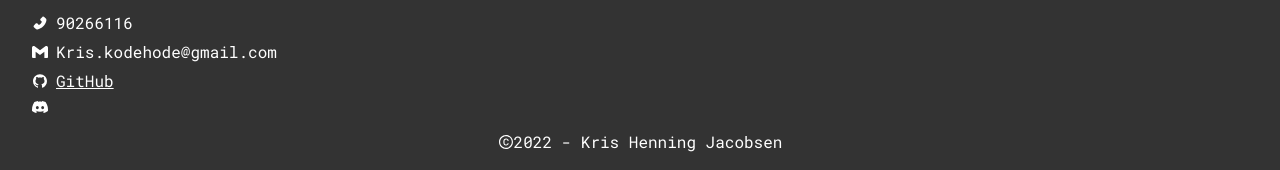
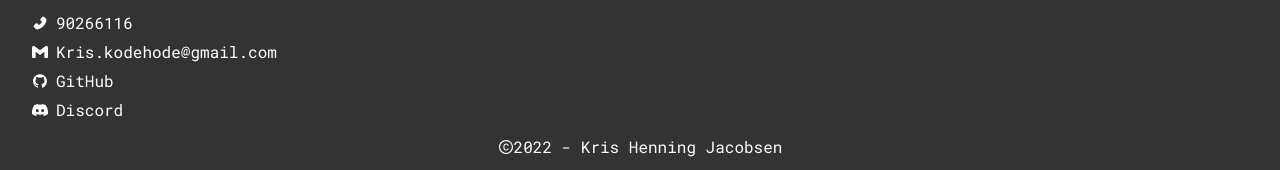
Before and after one commit to kris-kodehode/portfolio, a React (Create React App) app: page / in a window 1280 px wide. Shown: the part 657-827 px from the top of the page. Built offline with nearby package versions, Linux system fonts and the light colour scheme.

Commit message:
jksdngsgn

```diff
--- a/src/components/Footer.jsx
+++ b/src/components/Footer.jsx
@@ -1,31 +1,40 @@
 import React from "react"
 import { Copyright, StyledFooter, FooterContactContainer, FooterContactBoxSmall, IconCopyright, IconPhone, IconEmail, IconGithub, IconDiscord } from "./footerStyle"
-import { footer_Text_Copyright, footer_Text_Email, footer_Text_Github, footer_Text_Phone } from "../language/en"
+import { footer_Text_Copyright, footer_Text_EmailTo, footer_Text_Email, footer_Text_GithubLink, footer_Text_Github, footer_Text_Phone, footer_Text_DiscordLink , footer_Text_Discord } from "../language/en"
+
+const copyText = function Copy() {
+    navigator.clipboard.writeText(footer_Text_Phone)
+}
+
+
 
 export default function Footer() {
     return (
         <StyledFooter>
             <FooterContactContainer>
-                <FooterContactBoxSmall>
-                    <IconPhone/>
+                <FooterContactBoxSmall onClick={copyText}>
+                    <IconPhone />
                     {footer_Text_Phone}
                 </FooterContactBoxSmall>
-                <FooterContactBoxSmall>
-                    <IconEmail/>
+
+                <FooterContactBoxSmall href={footer_Text_EmailTo + footer_Text_Email}>
+                    <IconEmail />
                     {footer_Text_Email}
                 </FooterContactBoxSmall>
 
-                <FooterContactBoxSmall href={footer_Text_Github}>
-                    <IconGithub/>
-                    GitHub
+                <FooterContactBoxSmall href={footer_Text_GithubLink}>
+                    <IconGithub />
+                    {footer_Text_Github}
                 </FooterContactBoxSmall>
 
-                <FooterContactBoxSmall>
-                    <IconDiscord/>
+                <FooterContactBoxSmall href={footer_Text_DiscordLink}>
+                    <IconDiscord />
+                    {footer_Text_Discord}
                 </FooterContactBoxSmall>
             </FooterContactContainer>
+
             <Copyright>
-                <IconCopyright/>
+                <IconCopyright />
                 {footer_Text_Copyright}
             </Copyright>
         </StyledFooter>
--- a/src/components/footerStyle.jsx
+++ b/src/components/footerStyle.jsx
@@ -19,8 +19,15 @@ export const FooterContactBoxSmall = styled.a`
     display: flex;
     align-items: center;
     color: white;
+    text-decoration: none;
     gap: .5rem;
     margin-bottom: .5rem;
+
+    &:hover{
+        cursor: pointer;
+        text-decoration: underline;
+        color: #5dccff;
+    }
 `
 
 export const IconPhone = styled(AiFillPhone)`
@@ -48,3 +55,6 @@ export const Copyright = styled.p`
 
 export const IconCopyright = styled(AiOutlineCopyright)`
 `
+
+export const FooterThanks = styled.p`
+`
--- a/src/language/en.js
+++ b/src/language/en.js
@@ -10,6 +10,10 @@ export const nav_Text_Button_Contact = "Contact"
 
 export const footer_Text_Copyright = "2022 - Kris Henning Jacobsen"
 export const footer_Text_Phone = "90266116"
+export const footer_Text_EmailTo = "mailto:"
 export const footer_Text_Email = "Kris.kodehode@gmail.com"
-export const footer_Text_Github = "https://github.com/kris-kodehode"
-export const footer_Text_Discord = "discord.com/users/875454235196686377"
+export const footer_Text_GithubLink = "https://github.com/kris-kodehode"
+export const footer_Text_Github = "GitHub"
+export const footer_Text_DiscordLink = "https://discord.com/users/875454235196686377"
+export const footer_Text_Discord = "Discord"
+export const footer_Text_Thanks = "Thanks for checking out my website, I hope you liked it!"
```
